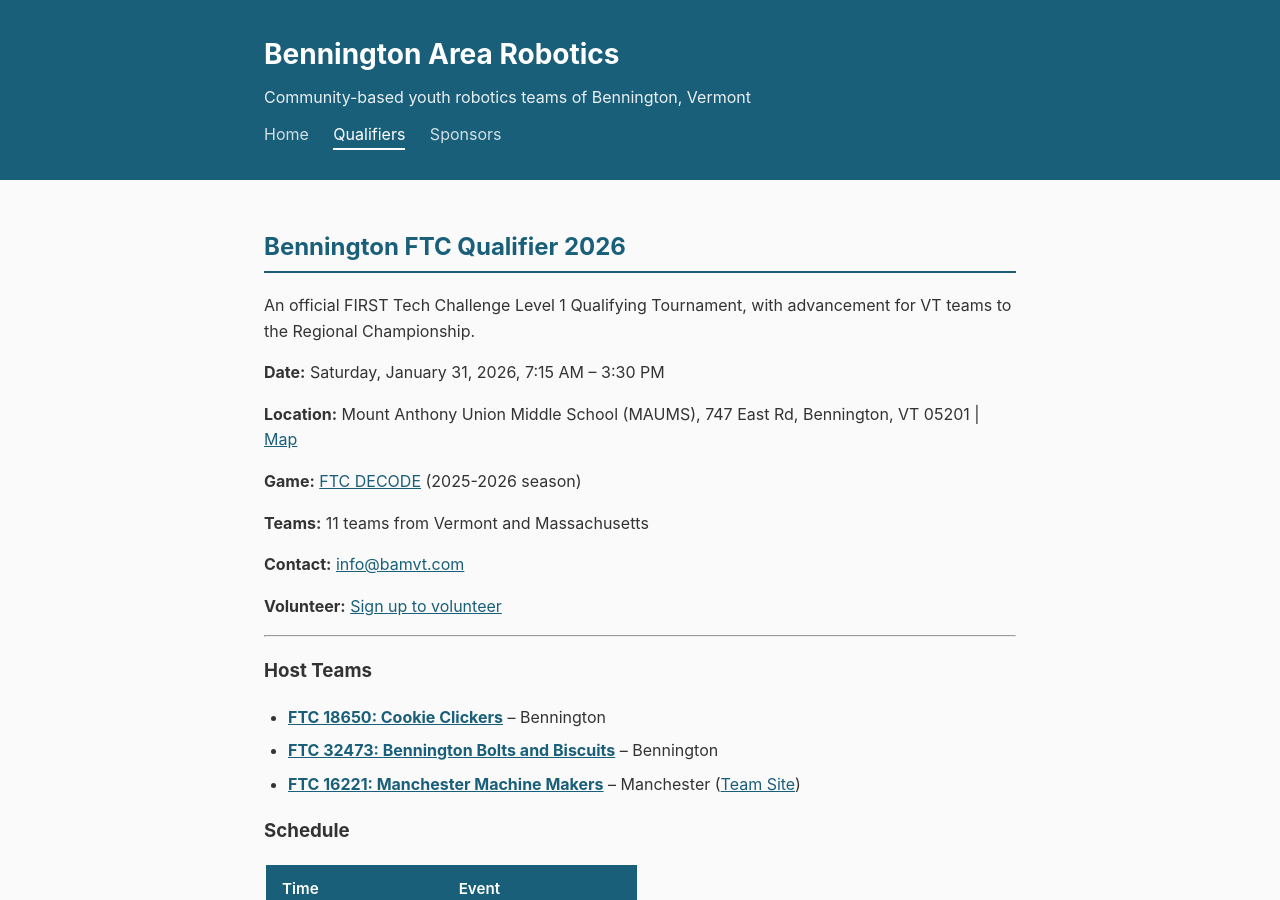
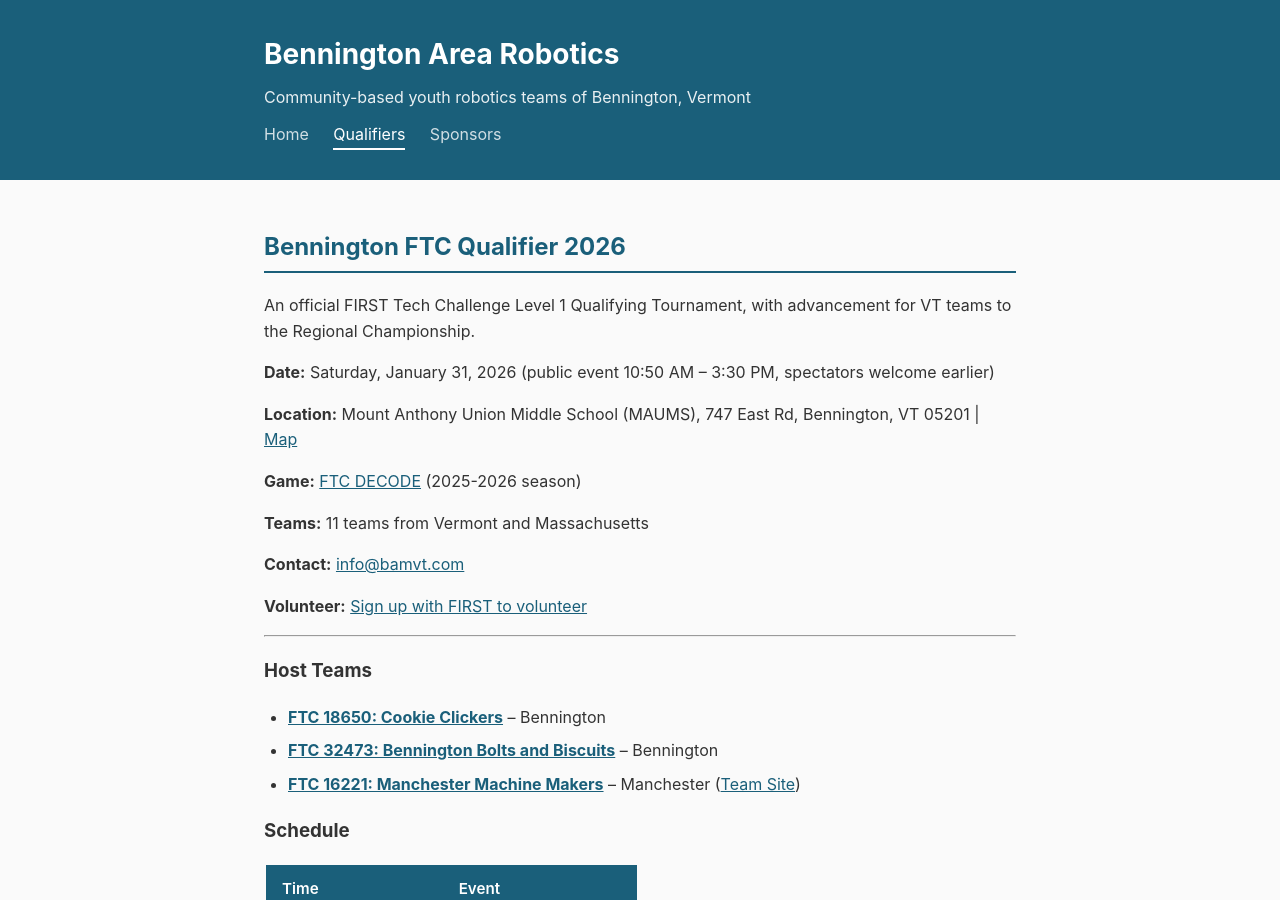
Before and after one commit to bennington-area-robotics/bennington-area-robotics.github.io, a Jekyll site: the page built from events/bennington-qualifier-2026.md, in a window 1280 px wide and 900 px high. Built offline with Jekyll 4.4.1, drawn with Linux system fonts in a browser that asks for light colours.

Commit message:
adds clarification on public event portion

```diff
--- a/events/bennington-qualifier-2026.md
+++ b/events/bennington-qualifier-2026.md
@@ -7,7 +7,7 @@ title: Bennington Qualifier
 
 An official FIRST Tech Challenge Level 1 Qualifying Tournament, with advancement for VT teams to the Regional Championship.
 
-**Date:** Saturday, January 31, 2026, 7:15 AM – 3:30 PM
+**Date:** Saturday, January 31, 2026 (public event 10:50 AM – 3:30 PM, spectators welcome earlier)
 
 **Location:** Mount Anthony Union Middle School (MAUMS), 747 East Rd, Bennington, VT 05201 \| [Map](https://maps.app.goo.gl/zE9WbCbWNENq3pGUA){:target="_blank"}
 
@@ -17,7 +17,7 @@ An official FIRST Tech Challenge Level 1 Qualifying Tournament, with advancement
 
 **Contact:** [info@bamvt.com](mailto:info@bamvt.com?subject=Qualifier)
 
-**Volunteer:** [Sign up to volunteer](https://my.firstinspires.org/ExpressVolunteer/landing-page/3b31542a-db51-11f0-9a0f-00505699b848){:target="_blank"}
+**Volunteer:** [Sign up with FIRST to volunteer](https://my.firstinspires.org/ExpressVolunteer/landing-page/3b31542a-db51-11f0-9a0f-00505699b848){:target="_blank"}
 
 ---
 
```
